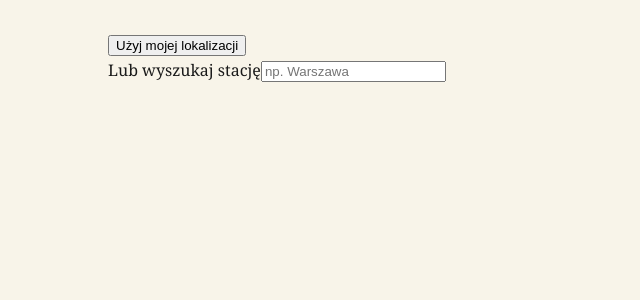
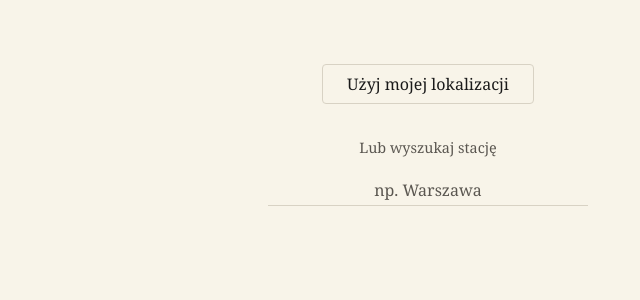
Before and after one commit to 2patryk/czy-padalo, an Angular app: page / in a window 1280 px wide. Shown: the top 300 px of the page, without its empty margins (212-852 px from the left). Built offline with nearby package versions, Linux system fonts and the light colour scheme.

Commit message:
feat: restyle location-picker with design tokens
Style the GPS button as a bordered e-ink control, the search input as
a bottom-border field, and search results as underlined text links,
all driven by the design tokens from step 26.

```diff
--- /dev/null
+++ b/src/app/features/location-picker/location-picker.component.scss
@@ -0,0 +1,94 @@
+.location-picker {
+  display: flex;
+  flex-direction: column;
+  align-items: center;
+  gap: var(--space-5);
+  padding: var(--space-5) var(--space-4);
+  text-align: center;
+}
+
+.location-picker__gps-button {
+  font-family: inherit;
+  font-size: 1rem;
+  color: var(--color-ink);
+  background: transparent;
+  border: 1px solid var(--color-border);
+  border-radius: var(--radius);
+  padding: var(--space-2) var(--space-4);
+  cursor: pointer;
+
+  &:hover:not(:disabled) {
+    border-color: var(--color-accent);
+    color: var(--color-accent);
+  }
+
+  &:disabled {
+    opacity: 0.5;
+    cursor: not-allowed;
+  }
+}
+
+.location-picker__search {
+  display: flex;
+  flex-direction: column;
+  align-items: center;
+  gap: var(--space-3);
+  width: 100%;
+
+  label {
+    color: var(--color-ink-muted);
+    font-size: 0.9rem;
+  }
+
+  input {
+    font-family: inherit;
+    font-size: 1rem;
+    color: var(--color-ink);
+    background: transparent;
+    border: none;
+    border-bottom: 1px solid var(--color-border);
+    padding: var(--space-1) 0;
+    text-align: center;
+    width: 100%;
+    max-width: 20rem;
+
+    &:focus {
+      outline: none;
+      border-color: var(--color-accent);
+    }
+
+    &::placeholder {
+      color: var(--color-ink-muted);
+    }
+  }
+}
+
+.location-picker__results {
+  list-style: none;
+  margin: 0;
+  padding: 0;
+  display: flex;
+  flex-direction: column;
+  gap: var(--space-1);
+}
+
+.location-picker__result {
+  font-family: inherit;
+  font-size: 0.95rem;
+  color: var(--color-accent);
+  background: none;
+  border: none;
+  padding: var(--space-1) var(--space-2);
+  cursor: pointer;
+  text-decoration: underline;
+  text-decoration-color: transparent;
+
+  &:hover {
+    text-decoration-color: currentcolor;
+  }
+}
+
+.location-picker__hint {
+  margin: 0;
+  color: var(--color-ink-muted);
+}
--- a/src/app/features/location-picker/location-picker.component.ts
+++ b/src/app/features/location-picker/location-picker.component.ts
@@ -29,7 +29,12 @@ const ERROR_MESSAGES: Record<LocationErrorKind, string> = {
   imports: [RainVerdictComponent],
   template: `
     <div class="location-picker">
-      <button type="button" (click)="useMyLocation()" [disabled]="status() === 'loading'">
+      <button
+        type="button"
+        class="location-picker__gps-button"
+        (click)="useMyLocation()"
+        [disabled]="status() === 'loading'"
+      >
         Użyj mojej lokalizacji
       </button>
 
@@ -45,15 +50,21 @@ const ERROR_MESSAGES: Record<LocationErrorKind, string> = {
         />
 
         @if (searchResults.isLoading()) {
-          <p>Szukanie…</p>
+          <p class="location-picker__hint">Szukanie…</p>
         } @else if (searchResults.error()) {
-          <p role="alert">Nie udało się wyszukać stacji. Spróbuj ponownie.</p>
+          <p class="location-picker__hint" role="alert">
+            Nie udało się wyszukać stacji. Spróbuj ponownie.
+          </p>
         } @else if (searchResults.value(); as results) {
           @if (results.length > 0) {
             <ul class="location-picker__results">
               @for (station of results; track station.code) {
                 <li>
-                  <button type="button" (click)="selectStation(station.code)">
+                  <button
+                    type="button"
+                    class="location-picker__result"
+                    (click)="selectStation(station.code)"
+                  >
                     {{ station.name }}
                   </button>
                 </li>
@@ -65,10 +76,10 @@ const ERROR_MESSAGES: Record<LocationErrorKind, string> = {
 
       @switch (status()) {
         @case ('loading') {
-          <p>Szukanie najbliższej stacji…</p>
+          <p class="location-picker__hint">Szukanie najbliższej stacji…</p>
         }
         @case ('error') {
-          <p role="alert">{{ errorMessage() }}</p>
+          <p class="location-picker__hint" role="alert">{{ errorMessage() }}</p>
         }
         @case ('success') {
           @if (result(); as result) {
@@ -78,6 +89,7 @@ const ERROR_MESSAGES: Record<LocationErrorKind, string> = {
       }
     </div>
   `,
+  styleUrl: './location-picker.component.scss',
 })
 export class LocationPickerComponent {
   private readonly geolocation = inject(GeolocationService);
```
Also changed, not shown: 2 other files (tests, documents, lock files or other folders).
